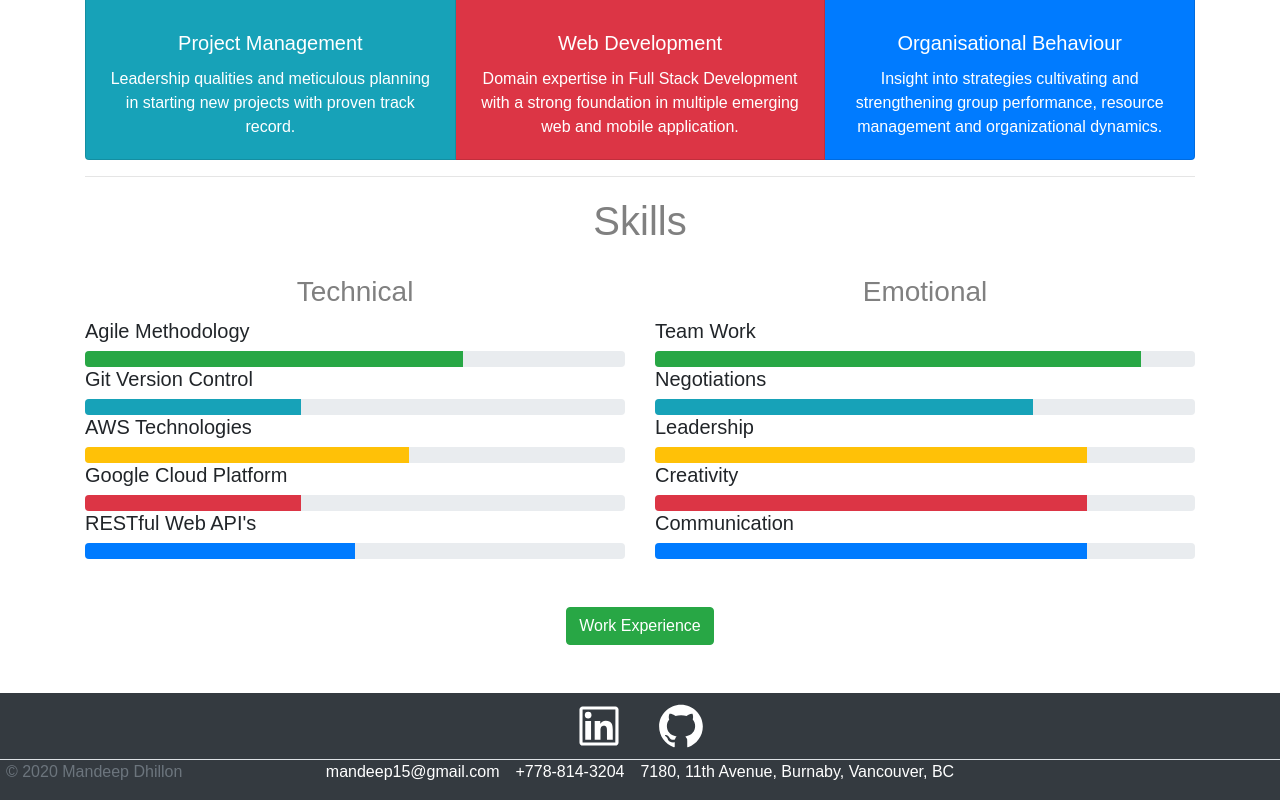
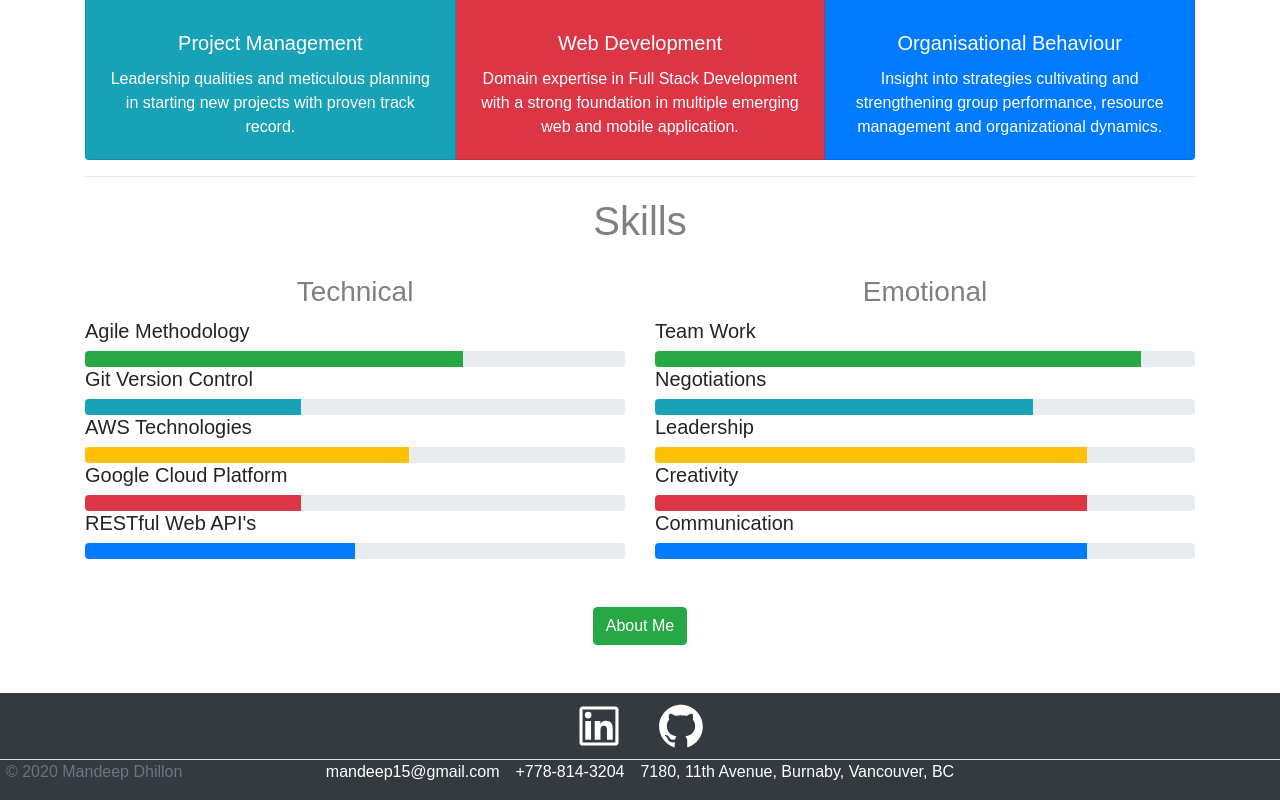
Before and after one commit to mandeep1580/portfolio-mandeep-singh-dhillon, a React (Create React App) app: page / in a window 1280 px wide. Shown: the part 1014-1814 px from the top of the page. Built offline with nearby package versions, Linux system fonts and the light colour scheme.

Commit message:
deleted overview and added about me link to the button

```diff
--- a/src/Components/Hero.js
+++ b/src/Components/Hero.js
@@ -1,8 +1,6 @@
 import React, { Component } from 'react'
 import { AiOutlineLinkedin, AiOutlineGithub } from "react-icons/ai";
 import Link from 'react-bootstrap/NavLink';
-import Overview from './About';
-
 
 export default class Hero extends Component {
     render() {
--- a/src/Components/Skills.js
+++ b/src/Components/Skills.js
@@ -7,13 +7,13 @@ import Link from "react-bootstrap/NavLink"
 export default class Skills extends Component {
     render() {
         return (
-            <div className = 'container'>
-                <div className= "heading">
+            <div className='container'>
+                <div className="heading">
                     <h1>Skills</h1>
                 </div>
                 <Row>
-            <div className= 'skills col-lg-6 col-md-6 col-sm-12'>
-                <div className= "heading">
+                    <div className='skills col-lg-6 col-md-6 col-sm-12'>
+                        <div className="heading">
                             <h3>Technical</h3>
                         </div>
                         <h5>Agile Methodology</h5>
@@ -27,8 +27,8 @@ export default class Skills extends Component {
                         <h5>RESTful Web API's</h5>
                         <ProgressBar variant="primary" now={50} />
                     </div>
-            <div className= 'skills col-lg-6 col-md-6 col-sm-12'>
-                <div className= "heading">
+                    <div className='skills col-lg-6 col-md-6 col-sm-12'>
+                        <div className="heading">
                             <h3>Emotional</h3>
                         </div>
                         <h5>Team Work</h5>
@@ -45,8 +45,8 @@ export default class Skills extends Component {
                 </Row>
 
                 <div className="button">
-                    <Link href="/experience">
-                        <Button variant="success" style={{ justifyContent: "centered" }}>Work Experience</Button>
+                    <Link href="/about">
+                        <Button variant="success">About Me</Button>
                     </Link>
                 </div>
             </div>
```
Lines whose indentation alone changed are shown as unchanged.
